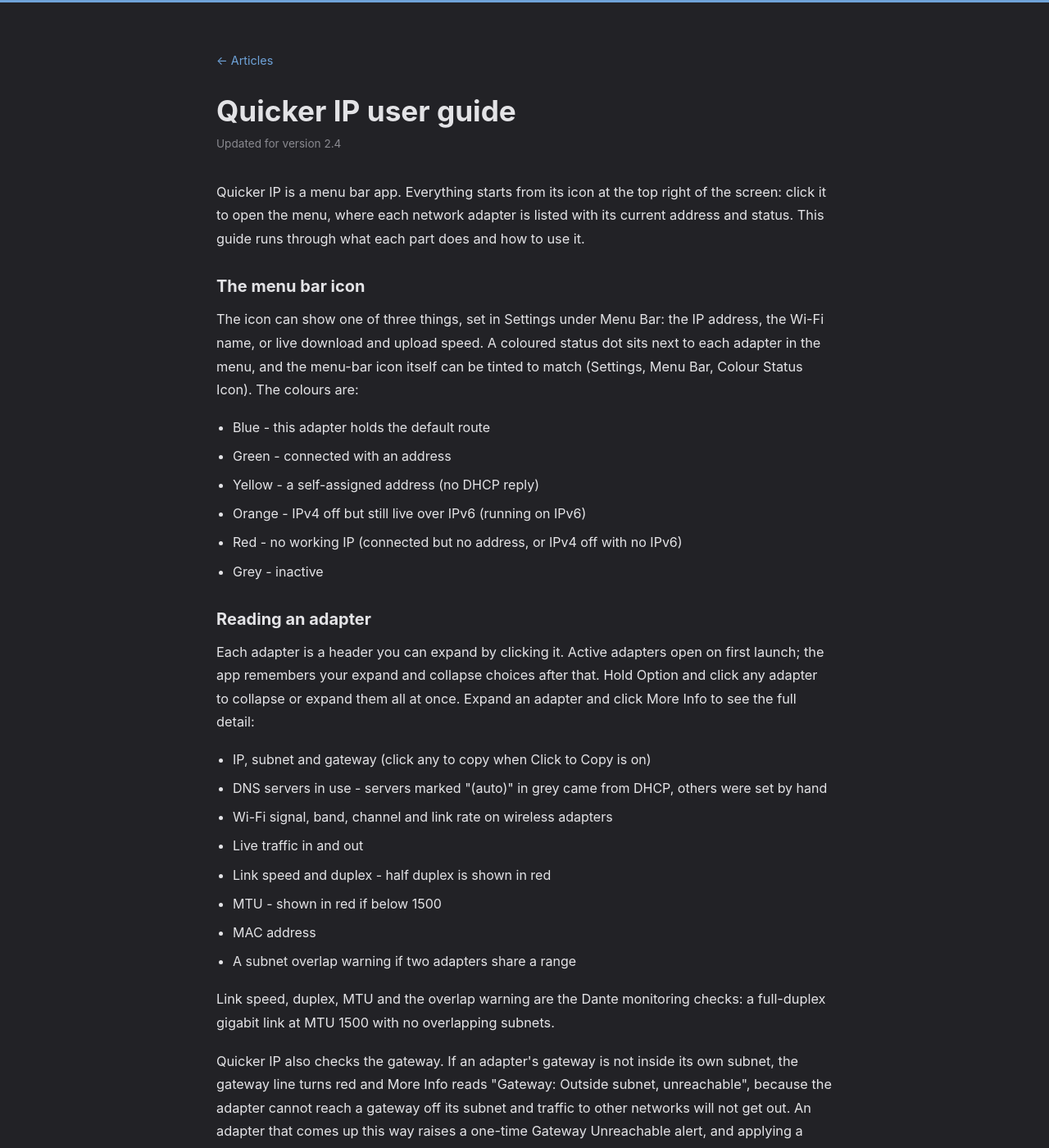
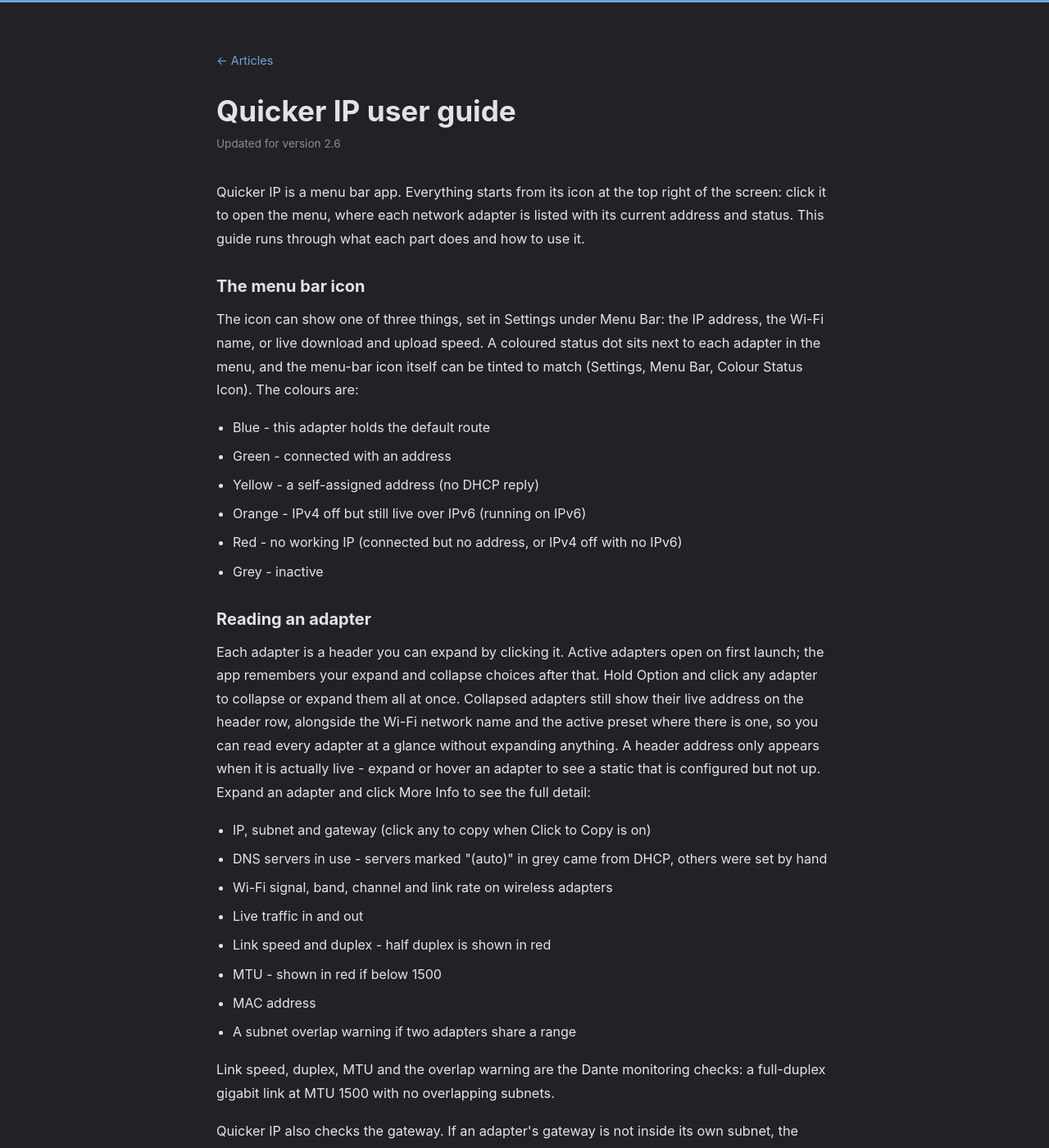
Before and after one commit to BSKapps/bskapps.github.io, a Jekyll site: the page articles/quicker-ip-guide/index.html, which Jekyll copies as it is, in a window 1280 px wide and 1400 px high. Shown: the whole window at 82% size. Built offline with Jekyll 4.4.1, drawn with Linux system fonts in a browser that asks for light colours.

Commit message:
Correct Quicker IP claims that the app does not support
- Presets carry no DNS, so drop "DNS travels with presets" and the CTA
  line that implied it
- Presets carry no service order either; the menu offers Location
  switching and the service order panel instead
- Scan results have no response time column, no sorting and no used or
  free filter; describe the columns that exist and the CSV export
- Stamp the guide for 2.6 and cover what a collapsed adapter header
  shows, which the guide never documented for 2.5
- Give the demo video a cache buster so a re-record is not served stale

```diff
--- a/articles/find-devices-on-network/index.html
+++ b/articles/find-devices-on-network/index.html
@@ -44,7 +44,7 @@
 
             <h2>4. A proper scanner for the show day</h2>
             <p>Terminal sweeps are great when you have five minutes and a coffee. They're not great when you're standing at FOH during a sound check trying to figure out why the media server won't come up.</p>
-            <p>This is why we built a scanner into <a href="/quickerip">Quicker IP Pro</a>. One click, the current subnet is scanned, and you get a list of every responding device with IP, MAC, vendor name, hostname, and response time. Sort by anything, filter to used or free, and copy an address with one click. No terminal, no loops, no typos at 20:25.</p>
+            <p>This is why we built a scanner into <a href="/quickerip">Quicker IP Pro</a>. One click, the current subnet is scanned, and you get a list of every responding device with IP, MAC, vendor name, hostname, and the Bonjour service type. Copy an address with one click, or export the lot to CSV. No terminal, no loops, no typos at 20:25.</p>
             <p>It's the same information the command-line tools give you, presented in a way that doesn't require you to remember the syntax under pressure.</p>
 
             <h2>Picking a free IP</h2>
--- a/articles/mac-dns-for-av/index.html
+++ b/articles/mac-dns-for-av/index.html
@@ -58,11 +58,11 @@
             <p>Cheap, safe, and the first thing to try when one machine resolves a name wrongly while others are fine.</p>
 
             <h2>Doing this without System Settings archaeology</h2>
-            <p>Per-interface DNS on macOS means clicking through Settings, Network, adapter, Details, DNS - for every adapter, every venue. <a href="/quickerip">Quicker IP</a> puts it in the menu bar: DNS is set per adapter independently of the IP mode, servers that came from DHCP are marked as automatic so you can tell them from deliberate choices at a glance, and DNS travels with presets - so "Venue Wi-Fi with Cloudflare DNS, control LAN with none" is saved once and applied in a click.</p>
+            <p>Per-interface DNS on macOS means clicking through Settings, Network, adapter, Details, DNS - for every adapter, every venue. <a href="/quickerip">Quicker IP</a> puts it in the menu bar: DNS is set per adapter independently of the IP mode, servers that came from DHCP are marked as automatic so you can tell them from deliberate choices at a glance, and switching a venue's DNS is a click from the menu bar instead of a trip through System Settings.</p>
 
             <div class="article-cta">
                 <h3>Per-adapter DNS in one click</h3>
-                <p>Quicker IP sets DNS per adapter, shows which servers came from DHCP and which were chosen, and saves the lot as presets per venue - along with IP modes, scanning, and Dante checks.</p>
+                <p>Quicker IP sets DNS per adapter, shows which servers came from DHCP and which were chosen, and saves IP modes as presets per venue - alongside scanning and Dante checks.</p>
                 <a class="cta-link" href="/quickerip">Quicker IP &rarr;</a>
             </div>
         </article>
--- a/articles/quicker-ip-guide/index.html
+++ b/articles/quicker-ip-guide/index.html
@@ -19,7 +19,7 @@
 
         <article>
             <h1>Quicker IP user guide</h1>
-            <p class="date">Updated for version 2.4</p>
+            <p class="date">Updated for version 2.6</p>
 
             <p>Quicker IP is a menu bar app. Everything starts from its icon at the top right of the screen: click it to open the menu, where each network adapter is listed with its current address and status. This guide runs through what each part does and how to use it.</p>
 
@@ -35,7 +35,7 @@
             </ul>
 
             <h2>Reading an adapter</h2>
-            <p>Each adapter is a header you can expand by clicking it. Active adapters open on first launch; the app remembers your expand and collapse choices after that. Hold Option and click any adapter to collapse or expand them all at once. Expand an adapter and click More Info to see the full detail:</p>
+            <p>Each adapter is a header you can expand by clicking it. Active adapters open on first launch; the app remembers your expand and collapse choices after that. Hold Option and click any adapter to collapse or expand them all at once. Collapsed adapters still show their live address on the header row, alongside the Wi-Fi network name and the active preset where there is one, so you can read every adapter at a glance without expanding anything. A header address only appears when it is actually live - expand or hover an adapter to see a static that is configured but not up. Expand an adapter and click More Info to see the full detail:</p>
             <ul>
                 <li>IP, subnet and gateway (click any to copy when Click to Copy is on)</li>
                 <li>DNS servers in use - servers marked "(auto)" in grey came from DHCP, others were set by hand</li>
--- a/articles/static-ips-av-networks/index.html
+++ b/articles/static-ips-av-networks/index.html
@@ -50,7 +50,7 @@
                 <li><strong>Office or prep day</strong>: Wi-Fi on top, so general internet traffic goes out Wi-Fi. Wired networks still work for their own subnets, they just don't try to be the default route. Useful when you need software updates, cloud storage, or remote support while also on a show LAN.</li>
                 <li><strong>Show day</strong>: audio network on top, Wi-Fi below or off entirely. For a lot of rigs, the audio interface needs to win any tie-break - discovery, multicast, the lot. Pushing it to the top of the service order keeps macOS from preferring Wi-Fi for traffic that should stay wired.</li>
             </ul>
-            <p>Having to reorder this by hand every time you switch contexts is where Locations earn their keep. A "Show" Location with audio on top, a "Prep" Location with Wi-Fi on top, and you swap between them instead of dragging rows in System Settings under pressure. <a href="/quickerip">Quicker IP</a> shows the current service order in the menu bar and changes it automatically when you switch presets, so "Show" and "Prep" are one click apart with no System Settings detour.</p>
+            <p>Having to reorder this by hand every time you switch contexts is where Locations earn their keep. A "Show" Location with audio on top, a "Prep" Location with Wi-Fi on top, and you swap between them instead of dragging rows in System Settings under pressure. <a href="/quickerip">Quicker IP</a> shows the current service order in the menu bar and lets you switch Location or reorder services from there, so "Show" and "Prep" are one click apart with no System Settings detour.</p>
 
             <h2>Give each adapter only what it needs</h2>
             <p>Each interface has its own IPv4, DNS, and router settings. A common mistake is filling in all of them on every interface, which then fights with itself.</p>
--- a/quickerip/index.html
+++ b/quickerip/index.html
@@ -68,7 +68,7 @@
         <p class="description">{{ site.data.content.apps.quickerip.description }}</p>
 
         <video class="product-video" autoplay muted loop playsinline>
-            <source src="videos/demo.mp4" type="video/mp4">
+            <source src="videos/demo.mp4?v=2" type="video/mp4">
         </video>
 
         <div class="gallery-wrap">
```
